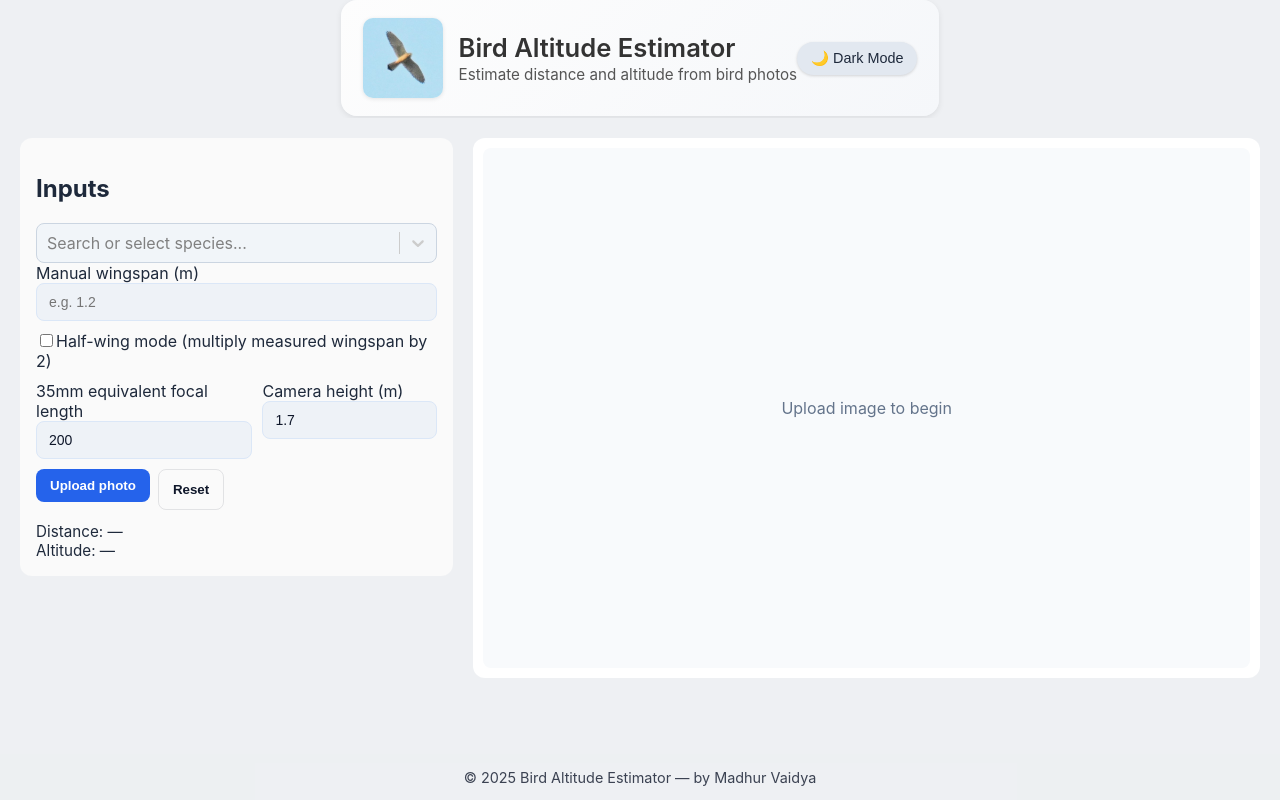
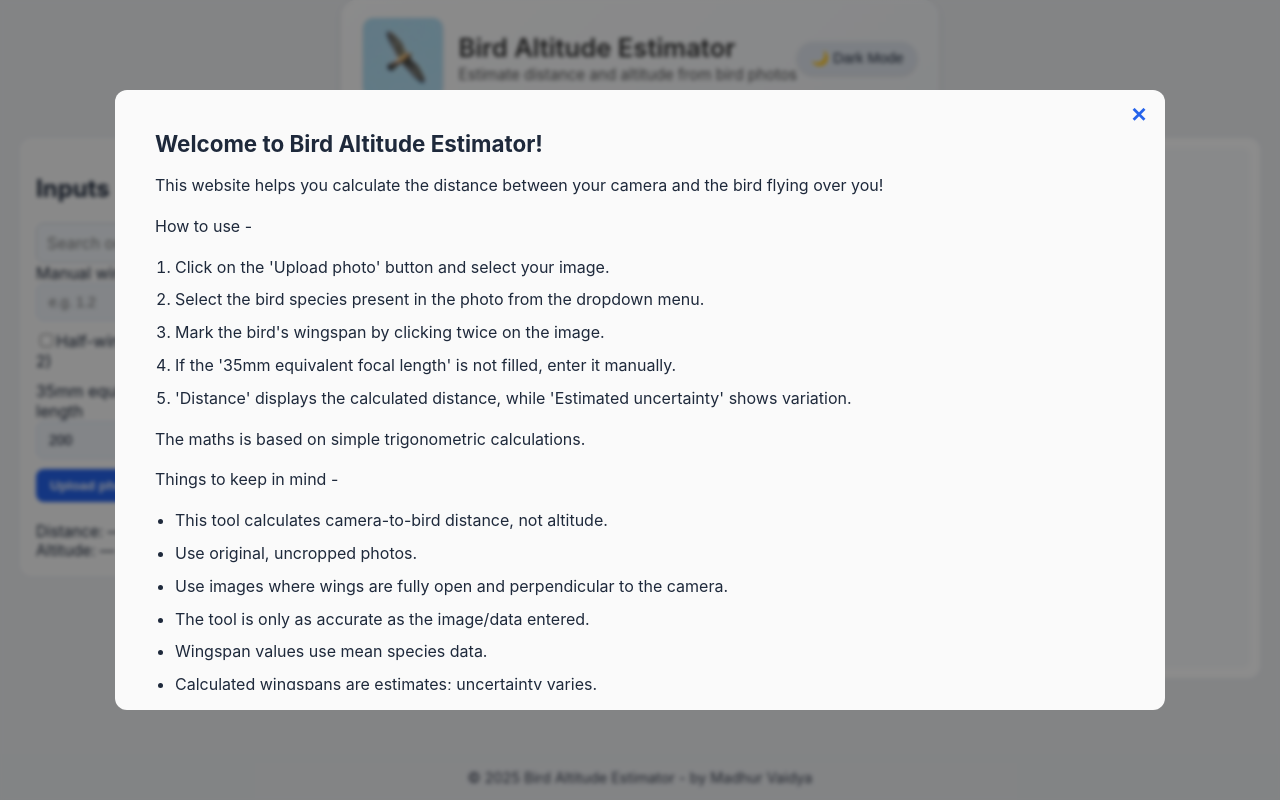
Before and after one commit to madhurpv/raptor-height, a React (Create React App) app: page / in a window 1280 px wide. Built offline with nearby package versions, Linux system fonts and the light colour scheme.

Commit message:
Added StartingInfo

```diff
--- a/src/App.js
+++ b/src/App.js
@@ -1,13 +1,13 @@
-import React from 'react';
+import React, { useState } from 'react';
 import Header from './components/Header.js';
 import MainPage from './components/MainPage.js';
 import Footer from './components/Footer.js';
+import StartingInfo from './components/StartingInfo.js';
 import './App.css'
 
 
 /* TODO :
 
-1. Correct RESET button
 2. Add reset wingspan markers button
 3. Add warnings and pitfalls
 4. User guide
@@ -23,8 +23,13 @@ import './App.css'
 
 
 export default function App() {
+
+  const [showStartingInfo, setShowStartingInfo] = useState(true);
+
+
   return (
     <div className="app-container">
+      {showStartingInfo && <StartingInfo onClose={() => setShowStartingInfo(false)} />}
       <Header />
       <MainPage />
       <Footer />
--- a/src/components/Footer.js
+++ b/src/components/Footer.js
@@ -4,7 +4,7 @@ import "../styles/MainPage.css";
 export default function Footer() {
   return (
     <footer className="footer">
-      <p>© {new Date().getFullYear()} Bird Altitude Estimator — by Madhur Vaidya</p>
+      <p>© {new Date().getFullYear()} Bird Altitude Estimator - by Madhur Vaidya</p>
     </footer>
   );
 }
--- a/src/components/MainPage.js
+++ b/src/components/MainPage.js
@@ -33,7 +33,7 @@ export default function MainPage() {
       return;
     }
 
-    let sPx = pixelsDistance(points[0], points[1]);
+    let sPx = pixelsDistance(points[0], points[1]); // Width/distance between 2 selected points
     if (halfWing) sPx *= 2;
 
     const img = new window.Image();
@@ -73,7 +73,7 @@ export default function MainPage() {
         L_m,
         s_px: sPx,
         selectedSpecies: selectedSpecies,
-        altitude: D,
+        altitude: D
       });
       setUncertainty(uq);
     };
--- /dev/null
+++ b/src/components/StartingInfo.js
@@ -0,0 +1,55 @@
+// src/components/Popup.js
+import React, { useEffect } from "react";
+import "./../styles/StartingInfo.css";
+
+export default function StartingInfo({ onClose }) {
+
+  // Close on Escape
+  useEffect(() => {
+    const handleKeyDown = (e) => {
+      if (e.key === "Escape") onClose();
+    };
+    window.addEventListener("keydown", handleKeyDown);
+    return () => window.removeEventListener("keydown", handleKeyDown);
+  }, [onClose]);
+
+  return (
+    <div className="popup-overlay" onClick={onClose}>
+      <div
+        className="popup-card"
+        onClick={(e) => e.stopPropagation()} // Prevent closing when clicking inside card
+      >
+        <button className="popup-close" onClick={onClose}><b>✕</b></button>
+
+        <div className="popup-scroll">
+          <h2>Welcome to Bird Altitude Estimator!</h2>
+          <p>This website helps you calculate the distance between your camera and the bird flying over you!</p>
+
+          <p>How to use - </p>
+          <ol>
+            <li>Click on the 'Upload photo' button and select your image.</li>
+            <li>Select the bird species present in the photo from the dropdown menu.</li>
+            <li>Mark the bird's wingspan by clicking twice on the image.</li>
+            <li>If the '35mm equivalent focal length' is not filled, enter it manually.</li>
+            <li>'Distance' displays the calculated distance, while 'Estimated uncertainty' shows variation.</li>
+          </ol>
+
+          <p>The maths is based on simple trigonometric calculations.</p>
+
+          <p>Things to keep in mind - </p>
+          <ul>
+            <li>This tool calculates camera-to-bird distance, not altitude.</li>
+            <li>Use original, uncropped photos.</li>
+            <li>Use images where wings are fully open and perpendicular to the camera.</li>
+            <li>The tool is only as accurate as the image/data entered.</li>
+            <li>Wingspan values use mean species data.</li>
+            <li>Calculated wingspans are estimates; uncertainty varies.</li>
+            <li>Uncertainty depends on species variability + pixel selection.</li>
+          </ul>
+
+          <p>If you find any errors, please feel free to contact me!</p>
+        </div>
+      </div>
+    </div>
+  );
+}
--- a/src/data/speciesData.js
+++ b/src/data/speciesData.js
@@ -25,6 +25,13 @@ const speciesData = [
     wingspan_m: 0.68,
     variance: 0.11,
     source: "Ferguson-Lees, J., and D. A. Christie (2001). Raptors of the World. Christopher Helm, London, United Kingdom., as cited in Orta, J., P. F. D. Boesman, and J. S. Marks (2020). Eurasian Kestrel (Falco tinnunculus), version 1.0. In Birds of the World (S. M. Billerman, B. K. Keeney, P. G. Rodewald, and T. S. Schulenberg, Editors). Cornell Lab of Ornithology, Ithaca, NY, USA. https://doi.org/10.2173/bow.eurkes.01"
+  },
+  {
+    id: "shikra",
+    name: "Shikra (0.58m)",
+    wingspan_m: 0.58,
+    variance: 0.10,
+    source: "Ferguson-Lees, J., and D. A. Christie (2001). Raptors of the World. Christopher Helm, London, United Kingdom., as cited in Kemp, A. C. and G. M. Kirwan (2024). Shikra (Tachyspiza badia), version 1.1. In Birds of the World (J. del Hoyo, A. Elliott, J. Sargatal, D. A. Christie, and E. de Juana, Editors). Cornell Lab of Ornithology, Ithaca, NY, USA. https://doi.org/10.2173/bow.shikra1.01.1"
   },
   {
     id: "crestedserpanteagle",
--- /dev/null
+++ b/src/styles/StartingInfo.css
@@ -0,0 +1,124 @@
+/* =========================================================
+   POPUP OVERLAY
+   (Dark translucent background, centered content)
+========================================================= */
+.popup-overlay {
+  position: fixed;
+  inset: 0;
+  background: rgba(0, 0, 0, 0.45);
+  display: flex;
+  justify-content: center;
+  align-items: center;
+  z-index: 9999;
+  padding: 20px; /* prevents edge clipping on small screens */
+  backdrop-filter: blur(2px);
+  animation: fadeInOverlay 0.2s ease-out;
+}
+
+/* =========================================================
+   POPUP CARD
+   (Matches panel style: soft bg, rounded edges, shadow)
+========================================================= */
+.popup-card {
+  position: relative;
+  background: var(--panel-bg);
+  color: var(--text-color);
+  padding: 20px 24px;
+  width: 90%;
+  max-width: 1050px;
+
+  /* Critical: responsive height management */
+  max-height: 80vh;
+  overflow: hidden;
+
+  border-radius: 12px;
+  box-shadow: var(--shadow);
+  transition: background 0.5s, color 0.5s;
+  animation: fadeInCard 0.25s ease-out;
+}
+
+/* Scrollable content area */
+.popup-scroll {
+  margin-top: 20px;
+  padding-right: 20px;  /* avoid text touching scrollbar */
+  padding-left: 16px;
+  padding-bottom: 20px;
+  overflow-y: auto;
+  max-height: calc(80vh - 80px); /* space for padding + close button */
+  padding-right: 8px;
+}
+
+/* =========================================================
+   CLOSE BUTTON
+   (Small icon button matching theme colors)
+========================================================= */
+.popup-close {
+  position: absolute;
+  top: 12px;
+  right: 12px;
+  background: none;
+  border: none;
+  font-size: 20px;
+  color: var(--accent);
+  cursor: pointer;
+  transition: color 0.2s ease;
+}
+
+.popup-close:hover {
+  color: var(--accent-hover);
+}
+
+/* =========================================================
+   TYPOGRAPHY
+   (Make headings/buttons consistent with your UI rhythm)
+========================================================= */
+.popup-card h2 {
+  margin-top: 0;
+  margin-bottom: 12px;
+  font-size: 1.4rem;
+}
+
+.popup-card p,
+.popup-card li {
+  line-height: 1.55;
+  margin-bottom: 8px;
+}
+
+/* Better spacing for list containers */
+.popup-card ol,
+.popup-card ul {
+  padding-left: 20px;
+  margin-bottom: 12px;
+}
+
+/* =========================================================
+   ANIMATIONS
+========================================================= */
+@keyframes fadeInCard {
+  from { opacity: 0; transform: scale(0.96); }
+  to   { opacity: 1; transform: scale(1); }
+}
+
+@keyframes fadeInOverlay {
+  from { opacity: 0; }
+  to   { opacity: 1; }
+}
+
+/* =========================================================
+   RESPONSIVE ADJUSTMENTS
+========================================================= */
+@media (max-width: 600px) {
+  .popup-card {
+    padding: 16px;
+    border-radius: 10px;
+    max-height: 85vh;
+  }
+
+  .popup-scroll {
+    max-height: calc(85vh - 32px);
+  }
+
+  .popup-card h2 {
+    font-size: 1.25rem;
+  }
+}
--- a/src/utils/calc.js
+++ b/src/utils/calc.js
@@ -22,5 +22,7 @@ export function estimateRelativeUncertainty({ delta_f35_mm, delta_L_m, delta_s_p
   const relL = Math.abs(delta_L_m || 0) / L_m;
   const relS = Math.abs(delta_s_px || 0) / s_px;
   return relF + relL + relS; // fraction (e.g., 0.05 = 5%)*/
-  return (selectedSpecies.variance)/selectedSpecies.wingspan_m;
+
+  //console.log(s_px);
+  return (selectedSpecies.variance)/selectedSpecies.wingspan_m + 1/(10*s_px);   // 1/(10*s_px) ensures that smaller widths in pixels are penalized more, as those have greater possibility of error
 }
```
